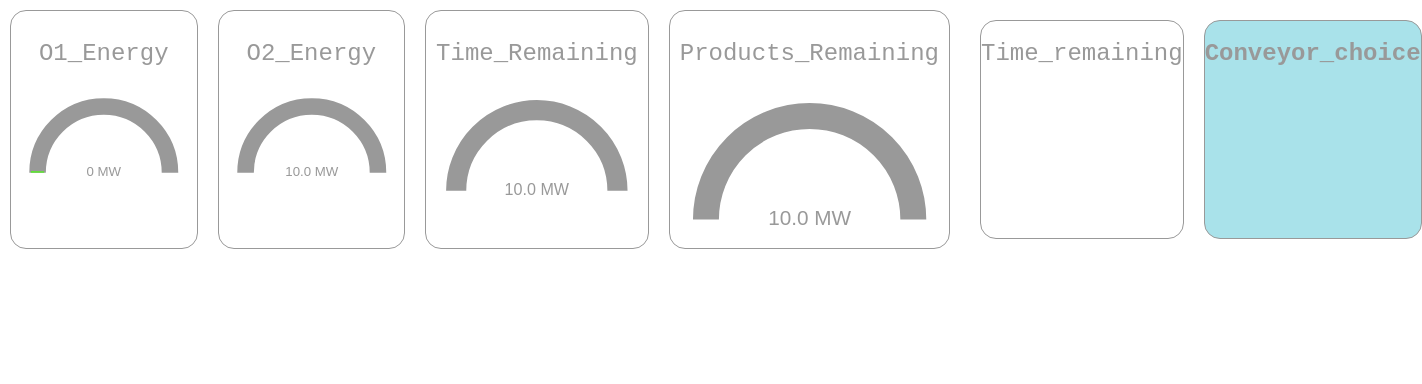
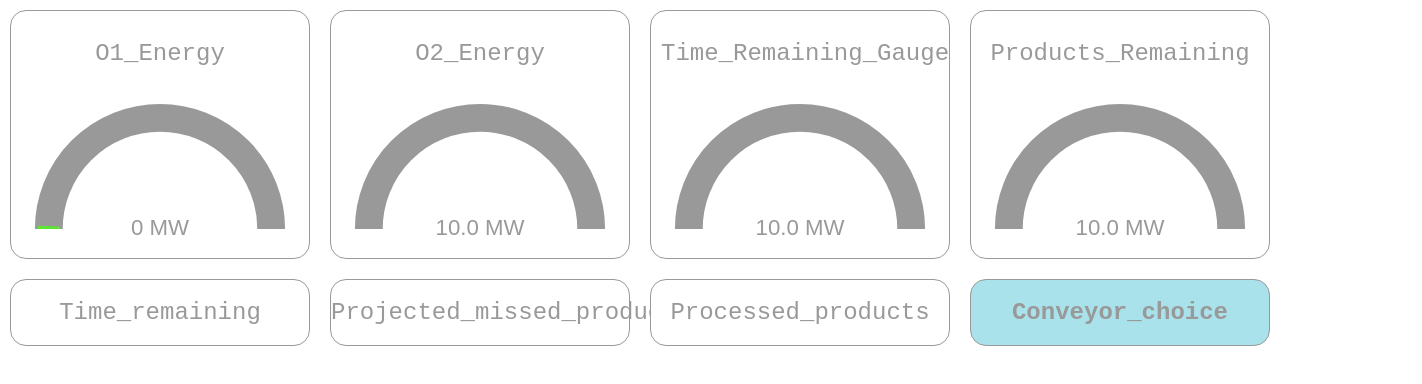
Before and after one commit to harrington-mcdowelle/bonsai_viz_demo, a plain HTML site: page gauges/index.html in a window 1280 px wide. Shown: the whole page, 1422 px wide, since content can reach past the window. Drawn offline with Linux system fonts and the light colour scheme.

Commit message:
adding more labels + reformatting

```diff
--- a/gauges/index.html
+++ b/gauges/index.html
@@ -29,19 +29,17 @@
         let timeremaininggauge = undefined;
         let productsremaining = undefined;
 
+        // Energy on 01 conveyor
         const O1_Energy = 0;
-
-        // Cref: desired concentration
         const O2_Energy = 0;
-
-        //Tref: desired temperature
         const Time_remaining = 0;
-
-        // Tc : cooling jacket medium temperature
         const Conveyor_choice = 0;
-
         const Products_remaining=0;
         const Order_products=0;
+        const Processed_products=0;
+        const Throughput_rate=0;
+        const Projected_missed_products=0;
+
 
         // utility setAttributes
         function setAttributes(el, attributes) {
@@ -225,6 +223,9 @@
 
                 const Products_remaining=parseFloat(data.action["projected_missed_products"].toFixed(1));
                 const Order_products=parseFloat(data.action["order_1_products"].toFixed(1));
+                const Processed_products=parseFloat(data.action["processed_products"].toFixed(1));
+                const Throughput_rate=parseFloat(data.action["throughput_rate"].toFixed(1));
+                const Projected_missed_products=parseFloat(data.action["projected_missed_products"].toFixed(1));
 
                 //Update gauge values
                 o1energygauge.setValue(O1_Energy, 1);
@@ -283,13 +284,16 @@
             <span id="o2_energy_label" style="font-size: x-large">O2_Energy</span>
         </div>
         <div id="time_remaining_gauge" class="gauge-container two" style="font-size: x-small ">
-            <span id="time_remaining_label" style="font-size: x-large">Time_Remaining</span>
+            <span id="time_remaining_gauge_label" style="font-size: x-large">Time_Remaining_Gauge</span>
         </div>
         <div id="products_remaining_gauge" class="gauge-container two" style="font-size: x-small ">
-            <span id="time_remaining_label" style="font-size: x-large">Products_Remaining</span>
+            <span id="products_remaining_label" style="font-size: x-large">Products_Remaining</span>
         </div>
+    </div>
     <div class="flex-container">
         <div id="time_remaining_label" class="ref-label">Time_remaining</div>
+        <div id="projected_missed_products_label" class="ref-label">Projected_missed_products</div>
+        <div id="processed_products_label" class="ref-label">Processed_products</div>
         <div id="conveyor_choice_label" class="ref-label blue" style="font-weight: bold; background-color: var(--blue)">
             Conveyor_choice</div>
     </div>
```
